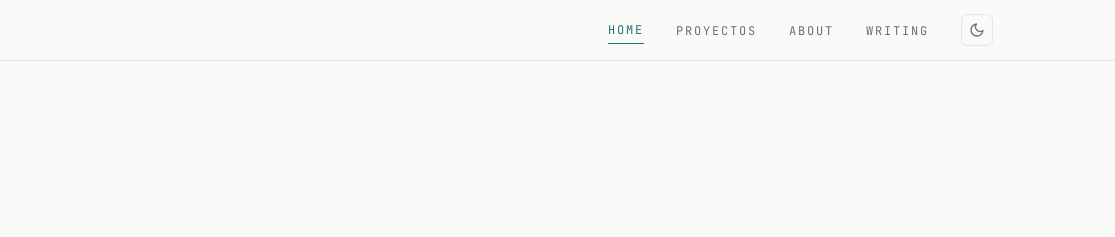
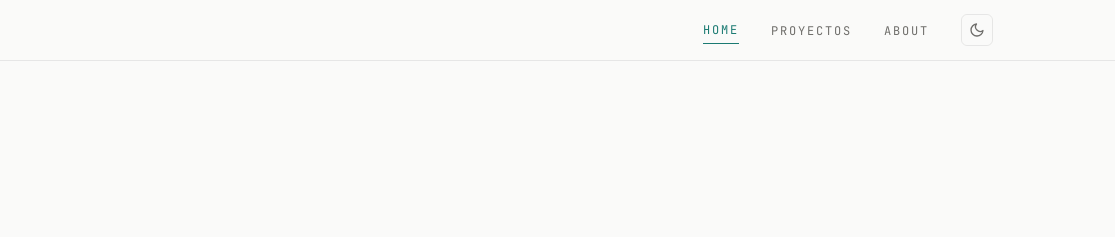
Before and after one commit to Spai26/portfolio, an Astro site: page / in a window 1280 px wide. Shown: the top 237 px of the page, 165-1280 px from the left. Built offline with nearby package versions, Linux system fonts and the light colour scheme; Astro itself is replaced by a stand-in of ours.

Commit message:
chore: disable writing link in nav

```diff
--- a/src/components/layout/Header.astro
+++ b/src/components/layout/Header.astro
@@ -9,7 +9,7 @@ const navLinks = [
   { href: '/', label: 'Home' },
   { href: '/projects', label: 'Proyectos' },
   { href: '/about', label: 'About' },
-  { href: '/writing', label: 'Writing' },
+  // { href: '/writing', label: 'Writing' },
 ];
 ---
 
```
